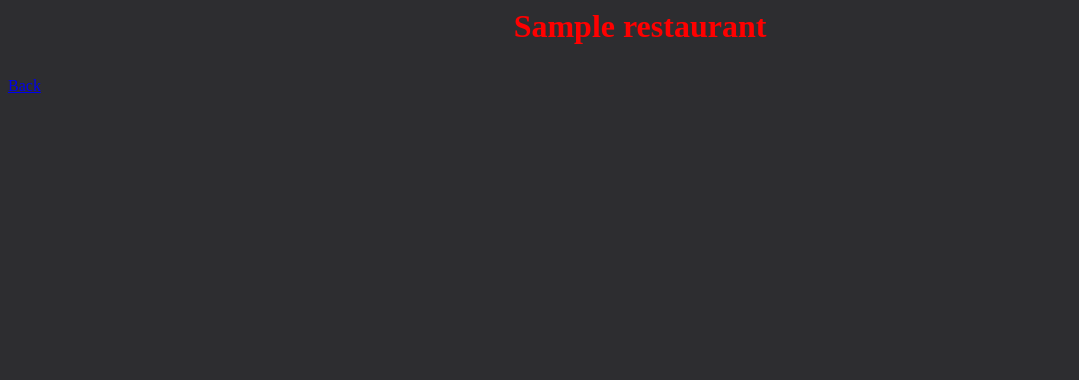
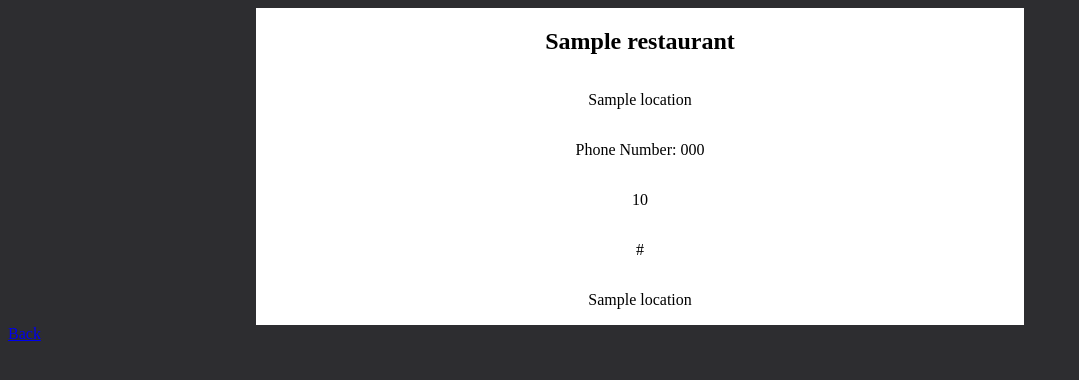
Before and after one commit to estrellafel/pythonProjectCs224, a Flask app: template templates/restaurant.html in a window 1280 px wide. Shown: the top 380 px of the page, without its empty margins (0-1079 px from the left). Run offline with Flask 2, Linux system fonts and the light colour scheme; the template is opened without the code that fills it: most values are stand-ins (such as "Sample title", 1, 10 or a date in 2020).

Commit message:
Got more into the second page and made it to where we will be able to use flexbox with ease

```diff
--- a/main.py
+++ b/main.py
@@ -57,8 +57,8 @@ def get_form():
 
     res = fill_restaurant(rand_restaurant)
 
-    #return render_template('restaurant.html', restaurant = res)
-    return render_template('home.html', error = error, name = rand_restaurant['name'], imgUrl = rand_restaurant['image_url'], fd = fd)
+    return render_template('restaurant.html', restaurant = res)
+    #return render_template('home.html', error = error, name = rand_restaurant['name'], imgUrl = rand_restaurant['image_url'], fd = fd)
 
 @app.route('/home', methods =["GET", "POST"])
 def take_back_to_home():
@@ -126,6 +126,7 @@ def fill_restaurant(res):
         location = '{}, {}, {}, {}'.format(res['location']['address1'], res['location']['city'], res['location']['state'], res['location']['zip_code'])
     else:
         location = '{}, {}, {}'.format(res['location']['address1'], res['location']['city'], res['location']['country'])
+    retRes.set_location(location)
     return retRes
 
 def general_api():
--- /dev/null
+++ b/static/restaurant.css
@@ -0,0 +1,17 @@
+body {
+    background-color: #2d2d30;
+}
+body > div.restaurant {
+    background-color: white;
+    display: flex;
+    flex-flow: row wrap;
+    justify-content: center;
+    align-items:center;
+    width: 60vw;
+    margin: auto;
+}
+
+body > div.restaurant > div.item {
+    width: 100%;
+    text-align: center;
+}
--- a/templates/restaurant.html
+++ b/templates/restaurant.html
@@ -1,10 +1,29 @@
 <html>
     <head>
         <title>Random Restaurant</title>
-        <link rel="stylesheet" href="{{ url_for('static', filename='home.css') }}">
+        <link rel="stylesheet" href="{{ url_for('static', filename='restaurant.css') }}">
     </head>
     <body>
-        <h1 id="rName">{{restaurant.name}}</h1>
+        <div class="restaurant">
+            <div class="item">
+                <h2 class="r_name">{{restaurant.name}}</h2>
+            </div>
+            <div class="item">
+                <p class="r_location">{{restaurant.location}}</p>
+            </div>
+            <div class="item">
+                <p class="r_phone">Phone Number: {{restaurant.phone}}</p>
+            </div>
+            <div class="item">
+                <p class="r_price">{{restaurant.price}}</p>
+            </div>
+            <div class="item">
+                <p class="r_url">{{restaurant.url}}</p>
+            </div>
+            <div class="item">
+                <p class="r_location">{{restaurant.location}}</p>
+            </div>
+        </div>
         <a href="/home">Back</a>
     </body>
 </html>
```
